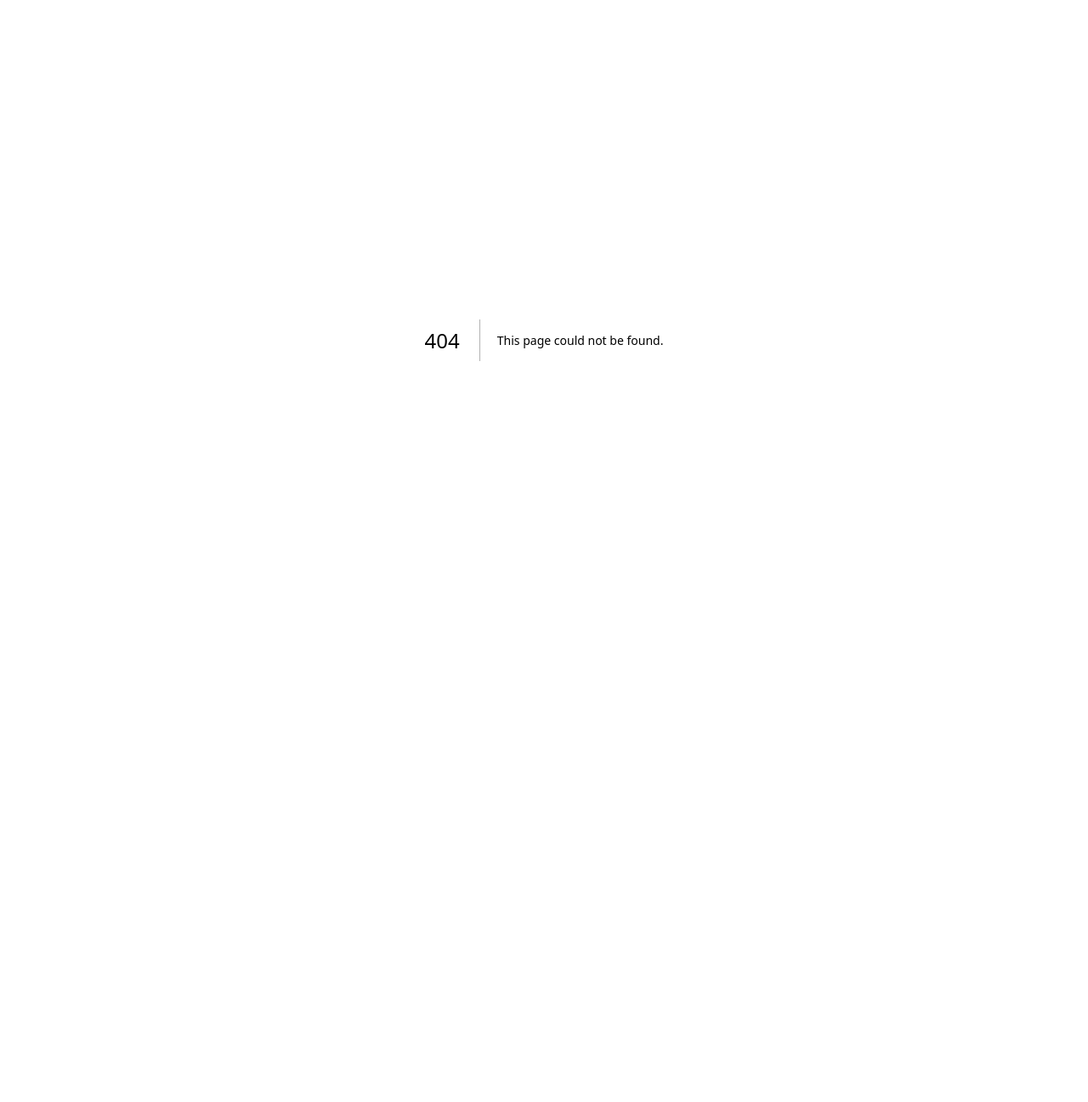
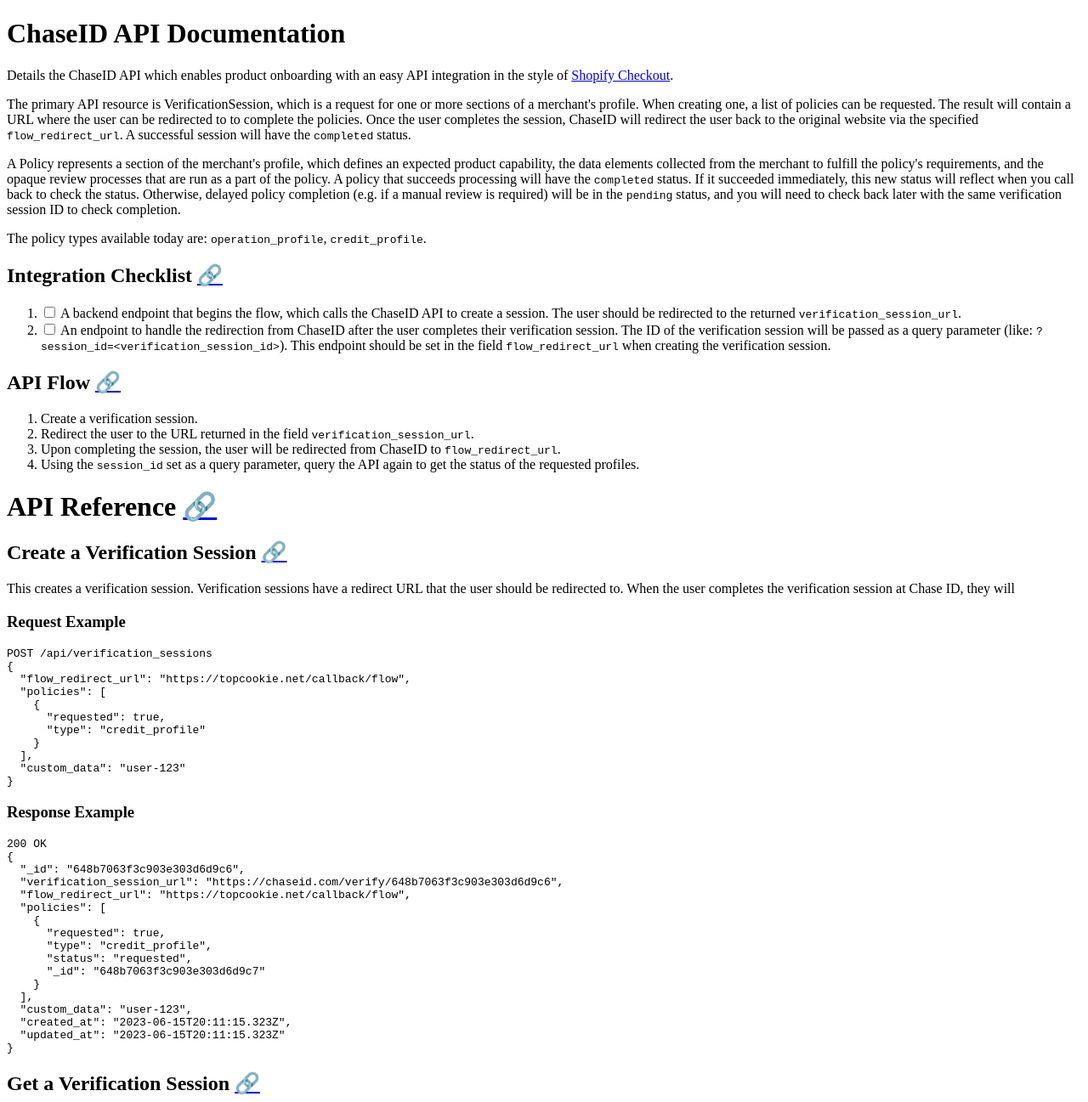
Before and after one commit to hackathon2023bttm/chaseid, a Next.js app: page /docs in a window 1280 px wide. Before the commit this address had no page. Shown: the top 1297 px of the page at 85% size. Before the commit the page ends 800 px from the top, so only its background shows below. Built offline with nearby package versions, Linux system fonts and the light colour scheme.

Commit message:
Add API documentation

```diff
--- /dev/null
+++ b/src/pages/docs/index.js
@@ -0,0 +1,150 @@
+export default function Docs() {
+  return (
+    <>
+      <script src="https://cdn.tailwindcss.com"></script>
+      <div className="m-6 mb-12">
+        <h1 className="text-3xl font-bold">
+          ChaseID API Documentation
+        </h1>
+
+        <div className="mt-4">
+          <p className="my-2">
+            Details the ChaseID API which enables product onboarding with an easy API integration in the style of <a href="https://shopify.dev/docs/api/admin-rest/2022-04/resources/checkout" target="_blank" className="text-blue-700 underline">Shopify Checkout</a>.
+          </p>
+          <p className="my-2">
+            The primary API resource is <span className="text-emerald-700">VerificationSession</span>,
+            which is a request for one or more sections of a merchant's profile. When creating one,
+            a list of policies can be requested. The result will contain a URL where the user can be redirected
+            to to complete the policies. Once the user completes the session, ChaseID will redirect the user
+            back to the original website via the specified <code className="text-purple-700">flow_redirect_url</code>.
+            A successful session will have the <code className="text-purple-700">completed</code> status.
+          </p>
+          <p className="my-2">
+            A <span className="text-emerald-700">Policy</span> represents a section of the merchant's profile,
+            which defines an expected product capability, the data elements collected from the merchant to
+            fulfill the policy's requirements, and the opaque review processes that are run as a part of the policy.
+            A policy that succeeds processing will have the <code className="text-purple-700">completed</code> status.
+            If it succeeded immediately, this new status will reflect when you call back to check the status.
+            Otherwise, delayed policy completion (e.g. if a manual review is required) will be in the <code className="text-purple-700">pending</code> status,
+            and you will need to check back later with the same verification session ID to check completion.
+          </p>
+          <p className="my-2">
+            The policy types available today are: <code className="text-purple-700">operation_profile</code>, <code className="text-purple-700">credit_profile</code>.
+          </p>
+          <div className="my-4">
+            <h2 className="text-xl font-bold" id="integration-checklist">Integration Checklist  <a href="#integration-checklist" className="opacity-40 hover:opacity-100">🔗</a></h2>
+            <ol className="pl-1">
+              <li><input type="checkbox" /> A backend endpoint that begins the flow, which calls the ChaseID API to create a session. The user should be redirected to the returned <code className="text-purple-700">verification_session_url</code>.</li>
+              <li><input type="checkbox" /> An endpoint to handle the redirection from ChaseID after the user completes their verification session. The ID of the verification session will be passed as a query parameter (like: <code className="text-purple-700">?session_id={"<"}verification_session_id{">"}</code>). This endpoint should be set in the field <code className="text-purple-700">flow_redirect_url</code> when creating the verification session.</li>
+            </ol>
+          </div>
+          <div className="my-4">
+            <h2 className="text-xl font-bold" id="api-flow">API Flow  <a href="#api-flow" className="opacity-40 hover:opacity-100">🔗</a></h2>
+            <ol className="pl-6 list-decimal">
+              <li>Create a verification session.</li>
+              <li>Redirect the user to the URL returned in the field <code className="text-purple-700">verification_session_url</code>.</li>
+              <li>Upon completing the session, the user will be redirected from ChaseID to <code className="text-purple-700">flow_redirect_url</code>.</li>
+              <li>Using the <code className="text-purple-700">session_id</code> set as a query parameter, query the API again to get the status of the requested profiles.</li>
+            </ol>
+          </div>
+        </div>
+
+        <div className="mt-4">
+          <h1 className="text-2xl mb-2" id="api-reference">API Reference <a href="#api-reference" className="opacity-40 hover:opacity-100">🔗</a></h1>
+          <h2 className="text-xl font-bold" id="api-reference--create-verification-session">
+            Create a Verification Session <a href="#api-reference--create-verification-session" className="opacity-40 hover:opacity-100">🔗</a>
+          </h2>
+          <div>
+            This creates a verification session.
+            Verification sessions have a redirect URL that the user should be redirected to.
+            When the user completes the verification session at Chase ID, they will
+
+          </div>
+          <h3 className="text-lg">Request Example</h3>
+          <pre className="text-sm overflow-auto bg-slate-200 p-2">
+            <code>POST /api/verification_sessions</code>
+          <div>
+          <code>
+            {JSON.stringify({
+              "flow_redirect_url": "https://topcookie.net/callback/flow",
+              "policies": [
+                {
+                  "requested": true,
+                  "type": "credit_profile"
+                }
+              ],
+              "custom_data": "user-123"
+            }, null, 2)}
+          </code>
+          </div>
+          </pre>
+          <h3 className="text-lg">Response Example</h3>
+          <pre className="text-sm overflow-auto bg-slate-200 p-2">
+            <code>200 OK</code>
+            <div>
+              <code>
+              {JSON.stringify({
+                "_id": "648b7063f3c903e303d6d9c6",
+                "verification_session_url": "https://chaseid.com/verify/648b7063f3c903e303d6d9c6",
+                "flow_redirect_url": "https://topcookie.net/callback/flow",
+                "policies": [
+                  {
+                    "requested": true,
+                    "type": "credit_profile",
+                    "status": "requested",
+                    "_id": "648b7063f3c903e303d6d9c7"
+                  }
+                ],
+                "custom_data": "user-123",
+                "created_at": "2023-06-15T20:11:15.323Z",
+                "updated_at": "2023-06-15T20:11:15.323Z"
+            }, null, 2)}
+              </code>
+            </div>
+          </pre>
+        </div>
+
+        <div className="mt-4">
+          <h2 className="text-xl font-bold" id="api-reference--get-verification-session">
+            Get a Verification Session <a href="#api-reference--get-verification-session" className="opacity-40 hover:opacity-100">🔗</a>
+          </h2>
+          <div>
+            Looks up a verification session by its ID. It will contain the status of the requested profiles.
+          </div>
+          <h3 className="text-lg">Request Example</h3>
+          <pre className="text-sm overflow-auto bg-slate-200 p-2">
+            <code>GET /api/verification_sessions/{"<"}verification_session_id{">"}</code>
+          <div>
+          </div>
+          </pre>
+          <h3 className="text-lg">Response Example</h3>
+          <pre className="text-sm overflow-auto bg-slate-200 p-2">
+            <code>200 OK</code>
+            <div>
+              <code>
+              {JSON.stringify({
+                "_id": "648b7063f3c903e303d6d9c6",
+                "verification_session_url": "https://chaseid.com/verify/648b7063f3c903e303d6d9c6",
+                "flow_redirect_url": "https://topcookie.net/callback/flow",
+                "policies": [
+                  {
+                    "requested": true,
+                    "type": "credit_profile",
+                    "status": "completed",
+                    "_id": "648b7063f3c903e303d6d9c7"
+                  }
+                ],
+                "custom_data": "user-123",
+                "created_at": "2023-06-15T20:11:15.323Z",
+                "updated_at": "2023-06-15T20:11:15.323Z"
+            }, null, 2)}
+              </code>
+            </div>
+          </pre>
+        </div>
+
+
+      </div>
+    </>
+  )
+}
```
